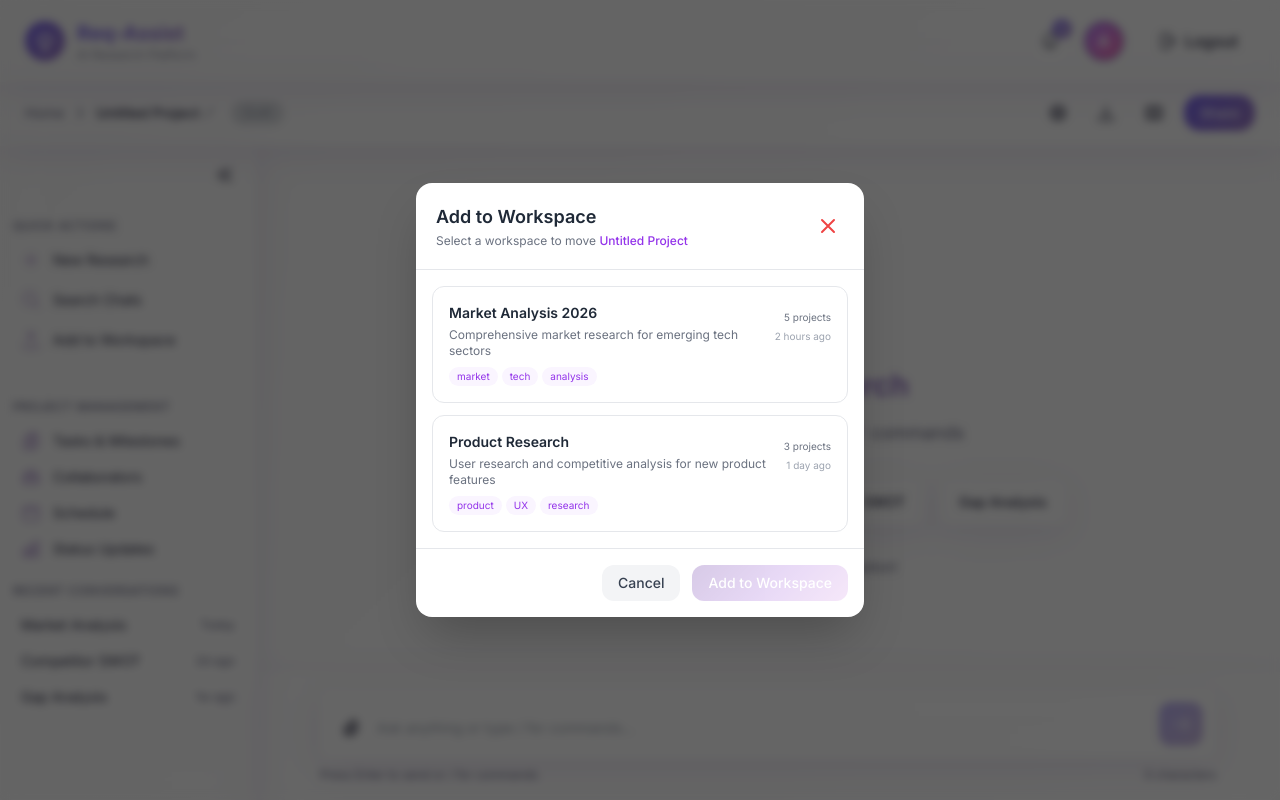
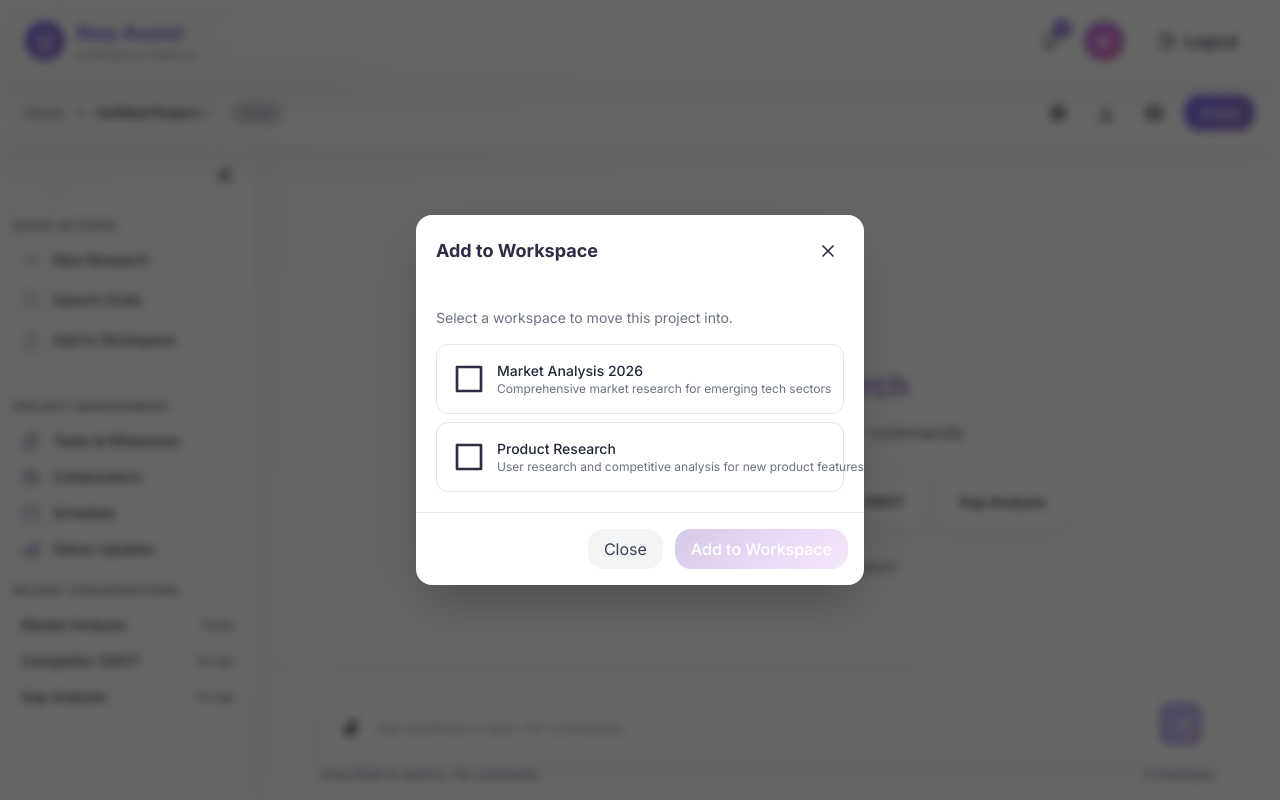
Before and after one commit to code-tan-uj/req-assist, a Next.js app: page /project/1 in a window 1280 px wide. Both pictures are taken after a click on the button "Add to Workspace". Built offline with nearby package versions, Linux system fonts and the light colour scheme.

Commit message:
added attach files

```diff
--- a/src/app/project/[id]/page.tsx
+++ b/src/app/project/[id]/page.tsx
@@ -634,6 +634,8 @@ export default function ProjectPage() {
     done: tasks.filter(t => t.status === 'done'),
   };
 
+  const [showAttachPopup, setShowAttachPopup] = useState(false);
+
   return (
     <div className="min-h-screen flex flex-col">
       <Navbar activeTab="projects" />
@@ -1069,11 +1071,26 @@ export default function ProjectPage() {
               <div ref={chatInputContainerRef} className="max-w-4xl mx-auto relative">
                 {/* Input Area */}
                 <div className="glass-card rounded-xl flex items-end gap-2 p-3">
-                  <button className="p-2 rounded-lg hover:bg-white/10 transition-colors" title="Attach file">
+                  <button
+                    className="p-2 rounded-lg hover:bg-white/10 transition-colors"
+                    title="Attach file"
+                    onClick={() => document.getElementById('fileInput')?.click()}
+                  >
                     <svg className="w-5 h-5" fill="none" viewBox="0 0 24 24" stroke="currentColor">
-                      <path strokeLinecap="round" strokeLinejoin="round" strokeWidth={2} d="M15.172 7l-6.586 6.586a2 2 0 102.828 2.828l6.414-6.586a4 4 0 00-5.656-5.656l-6.415 6.585a6 6 0 108.486 8.486L20.5 13" />
+                      <path
+                        strokeLinecap="round"
+                        strokeLinejoin="round"
+                        strokeWidth={2}
+                        d="M15.172 7l-6.586 6.586a2 2 0 102.828 2.828l6.414-6.586a4 4 0 00-5.656-5.656l-6.415 6.585a6 6 0 108.486 8.486L20.5 13"
+                      />
                     </svg>
                   </button>
+
+                  <input
+                    id="fileInput"
+                    type="file"
+                    className="hidden"
+                  />
 
                   <textarea
                     ref={inputRef}
@@ -1408,27 +1425,23 @@ export default function ProjectPage() {
                 style={{ background: '#ffffff', boxShadow: '0 25px 50px -12px rgba(0, 0, 0, 0.25)' }}
               >
                 {/* Header */}
-                <div className="flex items-center justify-between p-5 border-b border-gray-200">
-                  <div>
-                    <h2 className="text-lg font-semibold text-gray-800">
+                <div className="flex items-center justify-between p-5 border-b" style={{ borderColor: 'var(--color-border)' }}>
+                  <h2 className="text-lg font-bold" style={{ color: 'var(--color-foreground)' }}>
                     Add to Workspace
                   </h2>
-                    <p className="text-xs mt-0.5 text-gray-500">
-                      Select a workspace to move <span className="font-medium text-purple-600">{projectTitle}</span>
-                    </p>
-                  </div>
-                  <button
-                    onClick={() => setShowAddToWorkspaceModal(false)}
-                    className="p-1 rounded-lg hover:bg-gray-100 transition-colors"
-                  >
-                    <svg className="w-6 h-6 text-red-500" fill="none" viewBox="0 0 24 24" stroke="currentColor">
+                  <button onClick={() => setShowAddToWorkspaceModal(false)} className="p-1.5 rounded hover:bg-white/10 transition-colors">
+                    <svg className="w-5 h-5" fill="none" viewBox="0 0 24 24" stroke="currentColor">
                       <path strokeLinecap="round" strokeLinejoin="round" strokeWidth={2} d="M6 18L18 6M6 6l12 12" />
                     </svg>
                   </button>
                 </div>
 
-                {/* Workspace list */}
-                <div className="p-4 space-y-3 max-h-80 overflow-y-auto">
+                {/* Workspace List */}
+                <div className="p-5">
+                  <p className="text-sm text-gray-500 mb-4">
+                    Select a workspace to move this project into.
+                  </p>
+                  <div className="space-y-2">
                     {MOCK_WORKSPACES.map((ws) => {
                       const isCurrent = ws.id === workspaceId;
                       const isSelected = ws.id === pendingWorkspaceId;
@@ -1436,57 +1449,42 @@ export default function ProjectPage() {
                         <button
                           key={ws.id}
                           onClick={() => setPendingWorkspaceId(ws.id)}
-                        className={`w-full text-left p-4 rounded-xl border transition-all ${
+                          className={`w-full text-left p-4 rounded-xl transition-all flex items-center justify-between ${
                             isSelected
-                            ? 'border-purple-500 bg-purple-50 ring-2 ring-purple-200'
-                            : isCurrent
-                            ? 'border-purple-200 bg-purple-25'
-                            : 'border-gray-200 hover:bg-gray-50 hover:border-gray-300'
+                              ? 'bg-purple-100 border-purple-500'
+                              : 'hover:bg-gray-50'
                           }`}
-                      >
-                        <div className="flex items-start justify-between gap-3">
+                          style={{
+                            border: '1px solid rgba(0, 0, 0, 0.1)',
+                            background: isSelected ? 'rgba(147, 51, 234, 0.1)' : 'transparent',
+                          }}
+                        >
+                          <div className="flex items-center gap-3">
+                            <div className="flex-shrink-0">
+                              <svg className="w-8 h-8" fill="none" viewBox="0 0 24 24" stroke="currentColor">
+                                <path strokeLinecap="round" strokeLinejoin="round" strokeWidth={2} d="M3 3h18v18H3V3z" />
+                              </svg>
+                            </div>
                             <div className="flex-1 min-w-0">
-                            <div className="flex items-center gap-2 mb-1">
-                              <span className="text-sm font-semibold text-gray-800 truncate">
-                                {ws.name}
-                              </span>
-                              {isCurrent && (
-                                <span className="flex-shrink-0 text-[10px] font-medium px-2 py-0.5 rounded-full bg-purple-100 text-purple-600">
+                              <p className="text-sm font-medium text-gray-800 truncate">{ws.name}</p>
+                              <p className="text-xs text-gray-500 truncate">{ws.description}</p>
+                            </div>
+                          </div>
+                          <div className="flex-shrink-0">
+                            {isCurrent ? (
+                              <span className="text-[10px] font-medium px-2 py-0.5 rounded-full bg-green-100 text-green-600">
                                 Current
                               </span>
-                              )}
-                              {isSelected && !isCurrent && (
-                                <span className="flex-shrink-0 text-[10px] font-medium px-2 py-0.5 rounded-full bg-green-100 text-green-600">
+                            ) : isSelected ? (
+                              <span className="text-[10px] font-medium px-2 py-0.5 rounded-full bg-purple-100 text-purple-600">
                                 Selected
                               </span>
-                              )}
-                            </div>
-                            <p className="text-xs text-gray-500 line-clamp-2 mb-2">
-                              {ws.description}
-                            </p>
-                            <div className="flex flex-wrap gap-1">
-                              {ws.tags.map((tag) => (
-                                <span
-                                  key={tag}
-                                  className="text-[10px] px-2 py-0.5 rounded-full bg-purple-50 text-purple-600"
-                                >
-                                  {tag}
-                                </span>
-                              ))}
-                            </div>
-                          </div>
-                          <div className="flex-shrink-0 text-right">
-                            <span className="text-[10px] text-gray-500">
-                              {ws.projectCount} projects
-                            </span>
-                            <p className="text-[10px] text-gray-400 mt-0.5">
-                              {ws.updatedAt}
-                            </p>
-                          </div>
+                            ) : null}
                           </div>
                         </button>
                       );
                     })}
+                  </div>
                 </div>
 
                 {/* Footer */}
@@ -1496,9 +1494,9 @@ export default function ProjectPage() {
                       setPendingWorkspaceId('');
                       setShowAddToWorkspaceModal(false);
                     }}
-                    className="px-4 py-2 text-sm rounded-xl font-medium bg-gray-100 text-gray-700 hover:bg-gray-200 transition-colors"
-                  >
-                    Cancel
+                    className="px-4 py-2 rounded-lg text-gray-700 bg-gray-100 hover:bg-gray-200"
+                  >
+                    Close
                   </button>
                   <button
                     disabled={!pendingWorkspaceId}
@@ -1511,7 +1509,7 @@ export default function ProjectPage() {
                       setPendingWorkspaceId('');
                       setShowAddToWorkspaceModal(false);
                     }}
-                    className="px-4 py-2 text-sm rounded-xl font-medium text-white disabled:opacity-40 disabled:cursor-not-allowed transition-all"
+                    className="px-4 py-2 rounded-lg font-medium text-white disabled:opacity-40 disabled:cursor-not-allowed transition-all"
                     style={{ background: 'linear-gradient(135deg, #9d7cc4 0%, #c4a0e8 50%, #e8c4f0 100%)' }}
                   >
                     Add to Workspace
@@ -1668,7 +1666,7 @@ function ConfigurationModal({
         <div className="flex items-center justify-between mb-6">
           <h2 className="text-2xl font-bold gradient-text">Configure Research Parameters</h2>
           <button onClick={onClose} className="p-2 rounded-lg hover:bg-gray-100 transition-colors">
-            <svg className="w-6 h-6" style={{ color: '#6B6B85' }} fill="none" viewBox="0 0 24 24" stroke="currentColor">
+            <svg className="w-6 h-6" fill="none" viewBox="0 0 24 24" stroke="currentColor">
               <path strokeLinecap="round" strokeLinejoin="round" strokeWidth={2} d="M6 18L18 6M6 6l12 12" />
             </svg>
           </button>
@@ -2324,8 +2322,12 @@ function CreateTaskModal({
                           </div>
                         </div>
                         <div className="flex-shrink-0 text-right">
-                          <span className="text-[10px] text-gray-500">{ws.projectCount} projects</span>
-                          <p className="text-[10px] text-gray-400 mt-0.5">{ws.updatedAt}</p>
+                          <span className="text-[10px] text-gray-500">
+                            {ws.projectCount} projects
+                          </span>
+                          <p className="text-[10px] text-gray-400 mt-0.5">
+                            {ws.updatedAt}
+                          </p>
                         </div>
                       </div>
                     </button>
@@ -2462,12 +2464,8 @@ function ExportModal({
                   key={option.id}
                   onClick={() => toggleContent(option.id)}
                   className={`w-full flex items-center gap-3 p-3 rounded-xl transition-colors ${
-                    selectedContent.includes(option.id) ? 'bg-purple-100' : 'hover:bg-gray-100'
+                    selectedContent.includes(option.id) ? 'bg-[var(--color-primary)] border-[var(--color-primary)]' : 'hover:bg-gray-100'
                   }`}
-                  style={{
-                    background: selectedContent.includes(option.id) ? 'rgba(147, 51, 234, 0.1)' : 'rgba(255, 255, 255, 0.8)',
-                    border: '1px solid rgba(0, 0, 0, 0.1)'
-                  }}
                 >
                   <div className={`w-5 h-5 rounded border-2 flex items-center justify-center ${
                     selectedContent.includes(option.id) ? 'bg-[var(--color-primary)] border-[var(--color-primary)]' : 'border-gray-400'
@@ -2503,7 +2501,8 @@ function ExportModal({
           <button
             onClick={handleExport}
             disabled={selectedContent.length === 0 || isExporting}
-            className="flex-1 px-6 py-3 rounded-xl font-medium text-white gradient-bg hover:shadow-lg transition-all disabled:opacity-50 disabled:cursor-not-allowed flex items-center justify-center gap-2"
+            className="flex-1 px-6 py-3 rounded-xl font-medium text-white disabled:opacity-50 disabled:cursor-not-allowed transition-all"
+            style={{ background: 'linear-gradient(135deg, #9d7cc4 0%, #c4a0e8 50%, #e8c4f0 100%)' }}
           >
             {isExporting ? (
               <>
```
Lines whose indentation alone changed are shown as unchanged.
